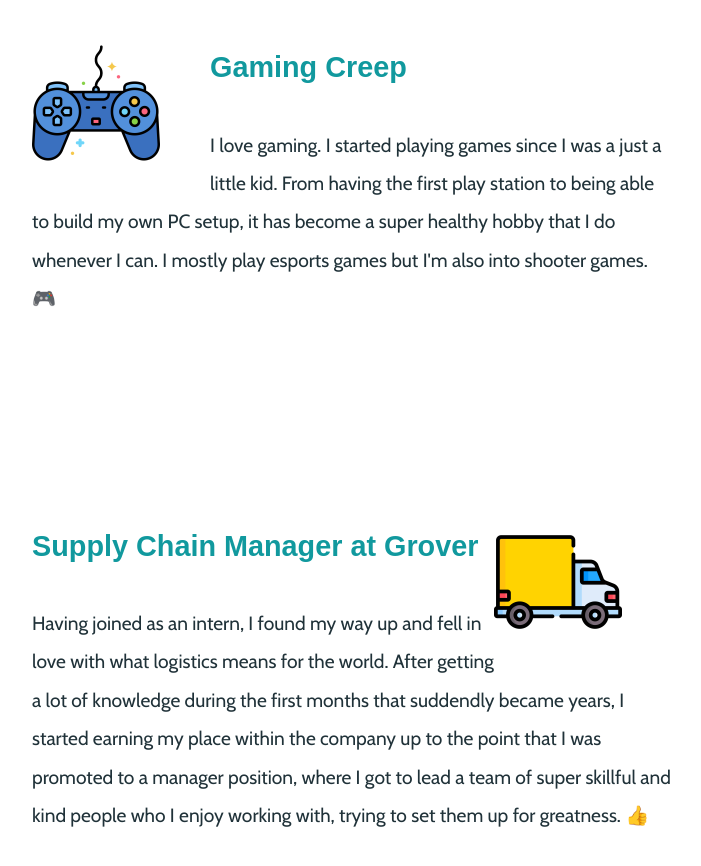
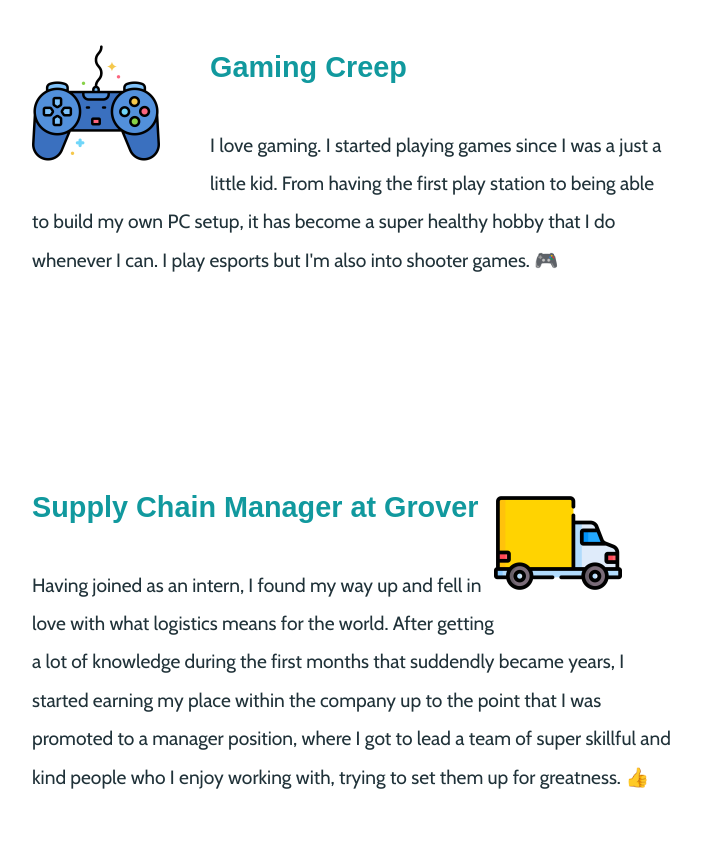
Before and after one commit to anfvc/website, a plain HTML site: page index.html in a window 1280 px wide. Shown: the part 1940-2806 px from the top of the page, without its empty margins (288-989 px from the left). Drawn offline with nearby package versions, Linux system fonts and the light colour scheme; a web font is replaced by a local one.

Commit message:
updated index.html

```diff
--- a/index.html
+++ b/index.html
@@ -34,7 +34,7 @@
       <div class="skill-row">
         <img class="controller" src="images/controller.png" alt="controller-img">
         <h3>Gaming Creep</h3>
-        <p>I love gaming. I started playing games since I was a just a little kid. From having the first play station to being able to build my own PC setup, it has become a super healthy hobby that I do whenever I can. I mostly play esports games but I'm also into shooter games. 🎮</p>
+        <p>I love gaming. I started playing games since I was a just a little kid. From having the first play station to being able to build my own PC setup, it has become a super healthy hobby that I do whenever I can. I play esports but I'm also into shooter games. 🎮</p>
       </div>
       <div class="skill-row">
         <img class="truck" src="images/truck.png" alt="truck-img">
```
